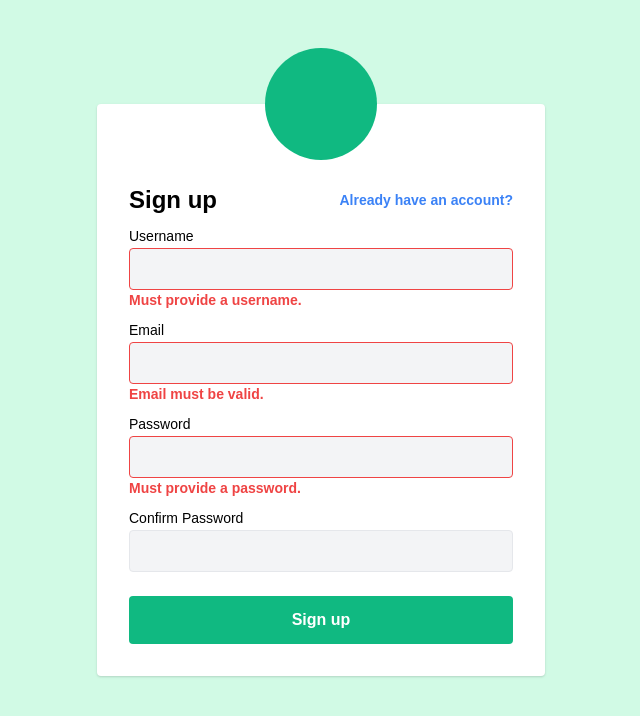
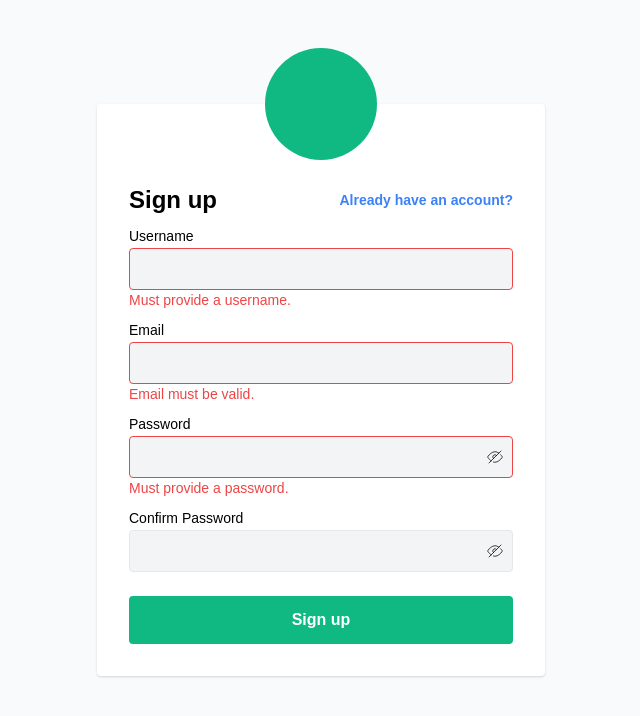
Before and after one commit to noahskorner/curabu, a Vue app in the folder client/: page /register in a window 1280 px wide. Both pictures are taken after a click on the button "Sign up". Shown: the top 716 px of the page, without its empty margins (319-959 px from the left). Built offline with nearby package versions, Linux system fonts and the light colour scheme.

Commit message:
Created Input component.

```diff
--- /dev/null
+++ b/client/src/components/common/ui/Input.vue
@@ -0,0 +1,121 @@
+<template>
+  <div>
+    <label for="" class="font-medium text-sm">{{ label }}</label>
+    <div
+      :class="errors.length ? 'border border-red-500' : 'border'"
+      class="w-full flex justify-between items-center bg-gray-100 px-2 rounded border"
+    >
+      <input
+        @input="setValue"
+        @blur="$emit('blur')"
+        :value="value"
+        :type="showPassword ? 'text' : type"
+        class="w-full h-10 bg-gray-100"
+      />
+      <button
+        @click="toggleShowPassword"
+        v-if="type === 'password' || showPassword"
+        tabindex="-1"
+      >
+        <svg
+          v-if="!showPassword"
+          xmlns="http://www.w3.org/2000/svg"
+          width="18"
+          height="18"
+          viewBox="0 0 24 24"
+          fill="none"
+          stroke="currentColor"
+          stroke-width="1"
+          stroke-linecap="round"
+          stroke-linejoin="round"
+          class="ai ai-EyeSlashed"
+        >
+          <path
+            d="M6.873 17.129c-1.845-1.31-3.305-3.014-4.13-4.09a1.693 1.693 0 0 1 0-2.077C4.236 9.013 7.818 5 12 5c1.876 0 3.63.807 5.13 1.874"
+          />
+          <path d="M14.13 9.887a3 3 0 1 0-4.243 4.242" />
+          <path d="M4 20L20 4" />
+          <path
+            d="M10 18.704A7.124 7.124 0 0 0 12 19c4.182 0 7.764-4.013 9.257-5.962a1.694 1.694 0 0 0-.001-2.078A22.939 22.939 0 0 0 19.57 9"
+          />
+        </svg>
+        <svg
+          v-else
+          xmlns="http://www.w3.org/2000/svg"
+          width="18"
+          height="18"
+          viewBox="0 0 24 24"
+          fill="none"
+          stroke="currentColor"
+          stroke-width="1"
+          stroke-linecap="round"
+          stroke-linejoin="round"
+          class="ai ai-EyeOpen"
+        >
+          <path
+            d="M21.257 10.962c.474.62.474 1.457 0 2.076C19.764 14.987 16.182 19 12 19c-4.182 0-7.764-4.013-9.257-5.962a1.692 1.692 0 0 1 0-2.076C4.236 9.013 7.818 5 12 5c4.182 0 7.764 4.013 9.257 5.962z"
+          />
+          <circle cx="12" cy="12" r="3" />
+        </svg>
+      </button>
+    </div>
+    <ul>
+      <li
+        v-for="(error, index) in errors"
+        :key="index"
+        class="text-sm text-red-500"
+      >
+        {{ error }}
+      </li>
+    </ul>
+  </div>
+</template>
+
+<script>
+import { reactive, toRefs } from "@vue/reactivity";
+export default {
+  props: {
+    value: {
+      type: String,
+      required: true,
+    },
+    label: {
+      type: String,
+      required: true,
+      default: "Label",
+    },
+    errors: {
+      type: Array,
+      required: false,
+      default: () => [],
+    },
+    type: {
+      type: String,
+      required: false,
+      default: "text",
+    },
+  },
+  emits: ["input", "blur"],
+  setup(_, { emit }) {
+    const setValue = (e) => {
+      emit("input", e.target.value);
+    };
+
+    const state = reactive({
+      showPassword: false,
+    });
+
+    const toggleShowPassword = () => {
+      state.showPassword = !state.showPassword;
+    };
+
+    return {
+      setValue,
+      ...toRefs(state),
+      toggleShowPassword,
+    };
+  },
+};
+</script>
+
+<style></style>
--- a/client/src/views/Login.vue
+++ b/client/src/views/Login.vue
@@ -1,6 +1,6 @@
 <template>
   <div
-    class="bg-green-100 w-screen h-screen flex justify-center items-start p-2"
+    class="bg-gray-50 w-screen h-screen flex justify-center items-start p-2"
     @keypress.enter="login"
   >
     <div
@@ -42,99 +42,20 @@
               {{ error }}
             </li>
           </ul>
-          <div>
-            <label for="" class="font-medium text-sm">Email</label>
-            <div
-              :class="
-                passwordErrors.length ? 'border border-red-500' : 'border'
-              "
-              class="w-full flex justify-between items-center bg-gray-100 px-2 rounded border"
-            >
-              <input
-                v-model="email"
-                type="text"
-                name="text"
-                class="w-full h-10 bg-gray-100"
-              />
-            </div>
-            <ul>
-              <li
-                v-for="(error, index) in emailErrors"
-                :key="index"
-                class="text-sm text-red-500"
-              >
-                {{ error }}
-              </li>
-            </ul>
-          </div>
-          <div>
-            <label for="" class="font-medium text-sm">Password</label>
-            <div
-              :class="
-                passwordErrors.length ? 'border border-red-500' : 'border'
-              "
-              class="w-full flex justify-between items-center bg-gray-100 px-2 rounded border"
-            >
-              <input
-                v-model="password"
-                :type="showPassword ? 'text' : 'password'"
-                name="password"
-                class="w-full h-10 bg-gray-100"
-              />
-              <button @click="toggleShowPassword">
-                <svg
-                  v-if="!showPassword"
-                  xmlns="http://www.w3.org/2000/svg"
-                  width="18"
-                  height="18"
-                  viewBox="0 0 24 24"
-                  fill="none"
-                  stroke="currentColor"
-                  stroke-width="1"
-                  stroke-linecap="round"
-                  stroke-linejoin="round"
-                  class="ai ai-EyeSlashed"
-                >
-                  <path
-                    d="M6.873 17.129c-1.845-1.31-3.305-3.014-4.13-4.09a1.693 1.693 0 0 1 0-2.077C4.236 9.013 7.818 5 12 5c1.876 0 3.63.807 5.13 1.874"
-                  />
-                  <path d="M14.13 9.887a3 3 0 1 0-4.243 4.242" />
-                  <path d="M4 20L20 4" />
-                  <path
-                    d="M10 18.704A7.124 7.124 0 0 0 12 19c4.182 0 7.764-4.013 9.257-5.962a1.694 1.694 0 0 0-.001-2.078A22.939 22.939 0 0 0 19.57 9"
-                  />
-                </svg>
-                <svg
-                  v-else
-                  xmlns="http://www.w3.org/2000/svg"
-                  width="18"
-                  height="18"
-                  viewBox="0 0 24 24"
-                  fill="none"
-                  stroke="currentColor"
-                  stroke-width="1"
-                  stroke-linecap="round"
-                  stroke-linejoin="round"
-                  class="ai ai-EyeOpen"
-                >
-                  <path
-                    d="M21.257 10.962c.474.62.474 1.457 0 2.076C19.764 14.987 16.182 19 12 19c-4.182 0-7.764-4.013-9.257-5.962a1.692 1.692 0 0 1 0-2.076C4.236 9.013 7.818 5 12 5c4.182 0 7.764 4.013 9.257 5.962z"
-                  />
-                  <circle cx="12" cy="12" r="3" />
-                </svg>
-              </button>
-            </div>
-
-            <ul>
-              <li
-                v-for="(error, index) in passwordErrors"
-                :key="index"
-                class="text-sm text-red-500"
-              >
-                {{ error }}
-              </li>
-            </ul>
-          </div>
+          <Input
+            @input="setEmail"
+            :value="email"
+            :errors="emailErrors"
+            label="Email"
+            type="text"
+          />
+          <Input
+            @input="setPassword"
+            :value="password"
+            :errors="passwordErrors"
+            label="Password"
+            type="password"
+          />
           <button
             @click="login"
             class="bg-green-500 hover:bg-green-600 text-white p-3 rounded font-semibold mt-4"
@@ -150,10 +71,14 @@
 <script>
 import { reactive, toRefs } from "@vue/reactivity";
 import { emailRegex } from "../common/constants";
+import { useRouter } from "vue-router";
 import API from "../services/api";
-import { useRouter } from "vue-router";
+import Input from "../components/common/ui/Input.vue";
 
 export default {
+  components: {
+    Input,
+  },
   setup() {
     const router = useRouter();
 
@@ -165,6 +90,14 @@ export default {
       errors: [],
       showPassword: false,
     });
+
+    const setEmail = (email) => {
+      state.email = email;
+    };
+
+    const setPassword = (password) => {
+      state.password = password;
+    };
 
     const toggleShowPassword = () => {
       state.showPassword = !state.showPassword;
@@ -189,7 +122,10 @@ export default {
       validateUser();
       if (!state.emailErrors.length && !state.passwordErrors.length) {
         try {
-          const payload = state;
+          const payload = {
+            email: state.email,
+            password: state.password,
+          };
           const response = await API.login(payload);
 
           const { message, data } = response.data;
@@ -216,6 +152,8 @@ export default {
 
     return {
       ...toRefs(state),
+      setEmail,
+      setPassword,
       toggleShowPassword,
       login,
       validateUser,
--- a/client/src/views/Register.vue
+++ b/client/src/views/Register.vue
@@ -1,6 +1,6 @@
 <template>
   <div
-    class="bg-green-100 w-screen h-screen flex justify-center items-start p-2"
+    class="bg-gray-50 w-screen h-screen flex justify-center items-start p-2"
     @keypress.enter="register"
   >
     <div
@@ -37,97 +37,39 @@
               {{ error }}
             </li>
           </ul>
+          <Input
+            @input="setUsername"
+            @blur="validateUser"
+            :value="username"
+            :errors="usernameErrors"
+            type="text"
+            label="Username"
+          />
+          <Input
+            @input="setEmail"
+            @blur="validateUser"
+            :value="email"
+            :errors="emailErrors"
+            type="text"
+            label="Email"
+          />
+          <Input
+            @input="setPassword1"
+            @blur="validateUser"
+            :value="password1"
+            :errors="password1Errors"
+            type="password"
+            label="Password"
+          />
+          <Input
+            @input="setPassword2"
+            @blur="validateUser"
+            :value="password2"
+            :errors="password2Errors"
+            type="password"
+            label="Confirm Password"
+          />
 
-          <div>
-            <label for="" class="font-medium text-sm">Username</label>
-            <input
-              v-model="username"
-              @input="validateUser"
-              @blur="validateUser"
-              :class="
-                usernameErrors.length ? 'border border-red-500' : 'border'
-              "
-              type="text"
-              name="username"
-              class="w-full bg-gray-100 p-2 rounded"
-            />
-            <ul>
-              <li
-                v-for="(error, index) in usernameErrors"
-                :key="index"
-                class="text-sm text-red-500 font-semibold"
-              >
-                {{ error }}
-              </li>
-            </ul>
-          </div>
-          <div>
-            <label for="" class="font-medium text-sm">Email</label>
-            <input
-              v-model="email"
-              @input="validateUser"
-              @blur="validateUser"
-              :class="emailErrors.length ? 'border border-red-500' : 'border'"
-              type="text"
-              name="email"
-              class="w-full bg-gray-100 p-2 rounded border"
-            />
-            <ul>
-              <li
-                v-for="(error, index) in emailErrors"
-                :key="index"
-                class="text-sm text-red-500 font-semibold"
-              >
-                {{ error }}
-              </li>
-            </ul>
-          </div>
-          <div>
-            <label for="" class="font-medium text-sm">Password</label>
-            <input
-              @input="validateUser"
-              @blur="validateUser"
-              :class="
-                password1Errors.length ? 'border border-red-500' : 'border'
-              "
-              v-model="password1"
-              type="password"
-              name="password1"
-              class="w-full bg-gray-100 p-2 rounded border"
-            />
-            <ul>
-              <li
-                v-for="(error, index) in password1Errors"
-                :key="index"
-                class="text-sm text-red-500 font-semibold"
-              >
-                {{ error }}
-              </li>
-            </ul>
-          </div>
-          <div>
-            <label for="" class="font-medium text-sm">Confirm Password</label>
-            <input
-              @input="validateUser"
-              @blur="validateUser"
-              :class="
-                password2Errors.length ? 'border border-red-500' : 'border'
-              "
-              v-model="password2"
-              type="password"
-              name="password2"
-              class="w-full bg-gray-100 p-2 rounded border"
-            />
-            <ul>
-              <li
-                v-for="(error, index) in password2Errors"
-                :key="index"
-                class="text-sm text-red-500 font-semibold"
-              >
-                {{ error }}
-              </li>
-            </ul>
-          </div>
           <button
             @click="register"
             class="bg-green-500 hover:bg-green-600 text-white p-3 rounded font-semibold mt-4"
@@ -144,8 +86,12 @@
 import { reactive, toRefs } from "@vue/reactivity";
 import { emailRegex, usernameRegex } from "../common/constants";
 import API from "../services/api";
+import Input from "../components/common/ui/Input.vue";
 
 export default {
+  components: {
+    Input,
+  },
   setup() {
     const state = reactive({
       username: "",
@@ -158,6 +104,25 @@ export default {
       password2Errors: [],
       errors: [],
     });
+
+    const setUsername = (username) => {
+      state.username = username;
+      validateUser();
+    };
+
+    const setEmail = (email) => {
+      state.email = email;
+      validateUser();
+    };
+
+    const setPassword1 = (password1) => {
+      state.password1 = password1;
+      validateUser();
+    };
+    const setPassword2 = (password2) => {
+      state.password2 = password2;
+      validateUser();
+    };
 
     const validateUser = () => {
       state.emailErrors = [];
@@ -214,7 +179,13 @@ export default {
         !state.password2Errors.length
       ) {
         try {
-          const payload = state;
+          const payload = {
+            username: state.username,
+            email: state.email,
+            password1: state.password1,
+            password2: state.password2,
+          };
+
           const response = await API.register(payload);
 
           console.log(response);
@@ -241,6 +212,10 @@ export default {
 
     return {
       ...toRefs(state),
+      setUsername,
+      setEmail,
+      setPassword1,
+      setPassword2,
       register,
       validateUser,
     };
```
